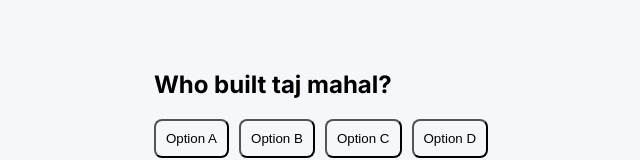
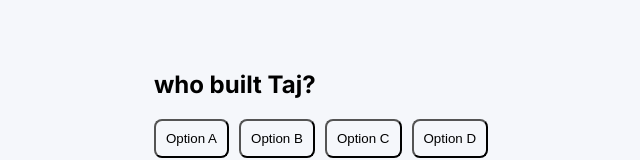
Before and after one commit to jishnu0712/Quizzer, a React (Create React App) app: page / in a window 1280 px wide. Both pictures are taken after a click on the button "Start Quiz". Shown: the part 296-456 px from the top of the page, without its empty margins (314-954 px from the left). Built offline with nearby package versions, Linux system fonts and the light colour scheme.

Commit message:
fixed blank component

```diff
--- a/src/components/QuizPage.js
+++ b/src/components/QuizPage.js
@@ -1,7 +1,6 @@
 import React from "react";
 import Quizz from "./Quizz";
 
-export default function QuizPage() {
 const baseResponse = {
     A: { clicked: false },
     B: { clicked: false },
@@ -9,16 +8,36 @@ export default function QuizPage() {
     D: { clicked: false },
 };
 
+// let results = [
+//     {
+//         "category": "Entertainment: Music",
+//         "type": "multiple",
+//         "difficulty": "medium",
+//         "question": "Which of the following guitarists recorded an album as a member of the Red Hot Chili Peppers?",
+//         "correct_answer": "Dave Navarro",
+//         "incorrect_answers": [
+//             "Tom Morello ",
+//             "Billy Corgan",
+//             "Ed O&#039;Brien"
+//         ]
+//     }]
+
+export default function QuizPage() {
     const [options, setOptions] = React.useState(baseResponse);
 
     function handleClick(id) {
         setOptions(prev => {
-            return { ...baseResponse, [id]: { clicked: !prev[id].clicked } };
+            return {
+                ...baseResponse,
+                [id]: { clicked: !prev[id].clicked }
+            };
         });
     }
+    let question = 'who built Taj?'
     return (
         <div className="quizz-page">
             <Quizz
+                question={question}
                 handleClick={handleClick}
                 options={options}
             />
--- a/src/components/Quizz.js
+++ b/src/components/Quizz.js
@@ -1,13 +1,14 @@
 import React from "react";
 
 export default function Quizz(props) {
+
     function clicked(id) {
         props.handleClick(id);
     }
 
     return (
         <div className="quizz">
-            <h2>Who built taj mahal?</h2>
+            <h2>{props.question}</h2>
 
             <button className={(props.options.A.clicked) ? "options selected" : "options"}
                 onClick={() => { clicked('A') }}>Option A</button>
```
Lines whose indentation alone changed are shown as unchanged.
